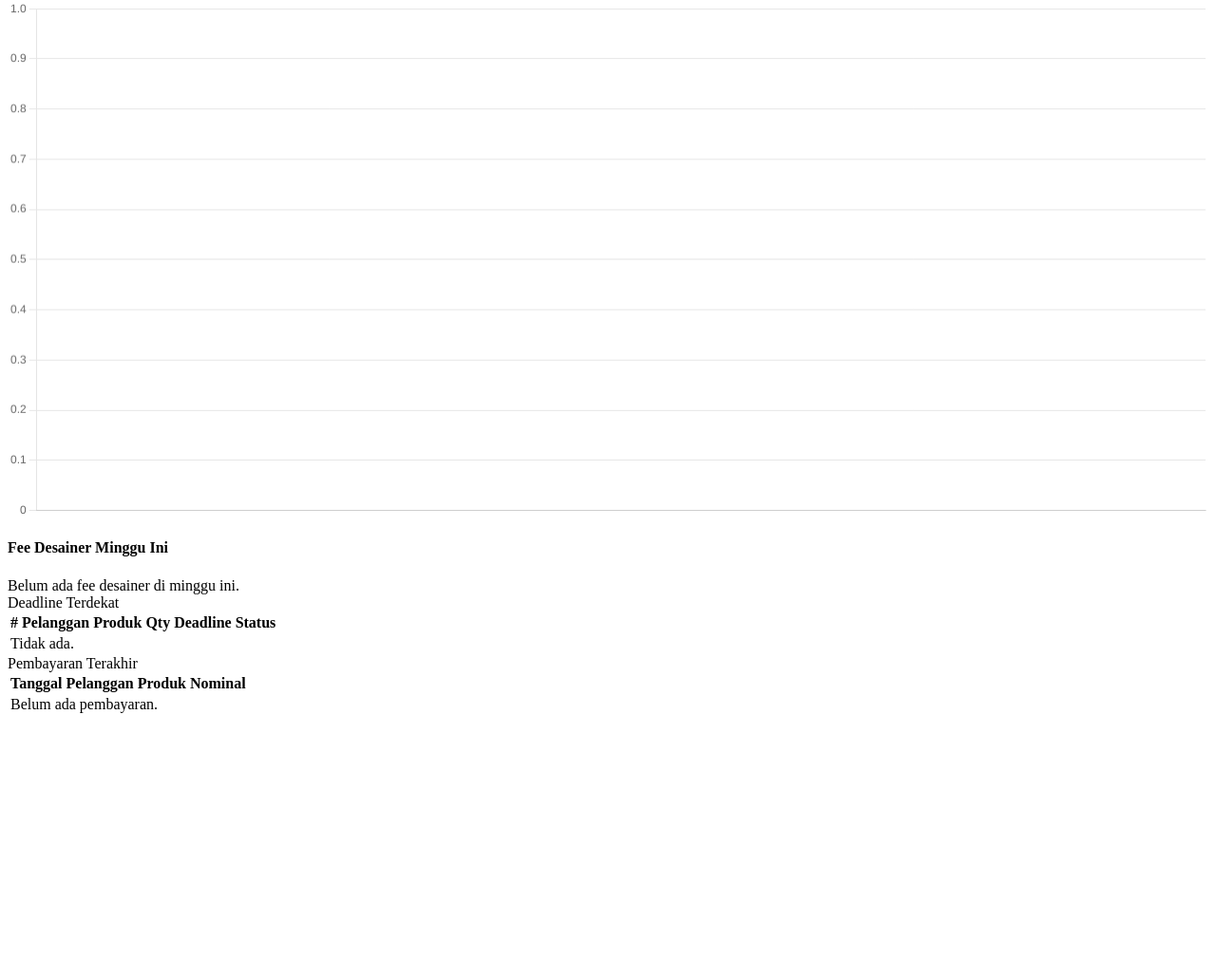
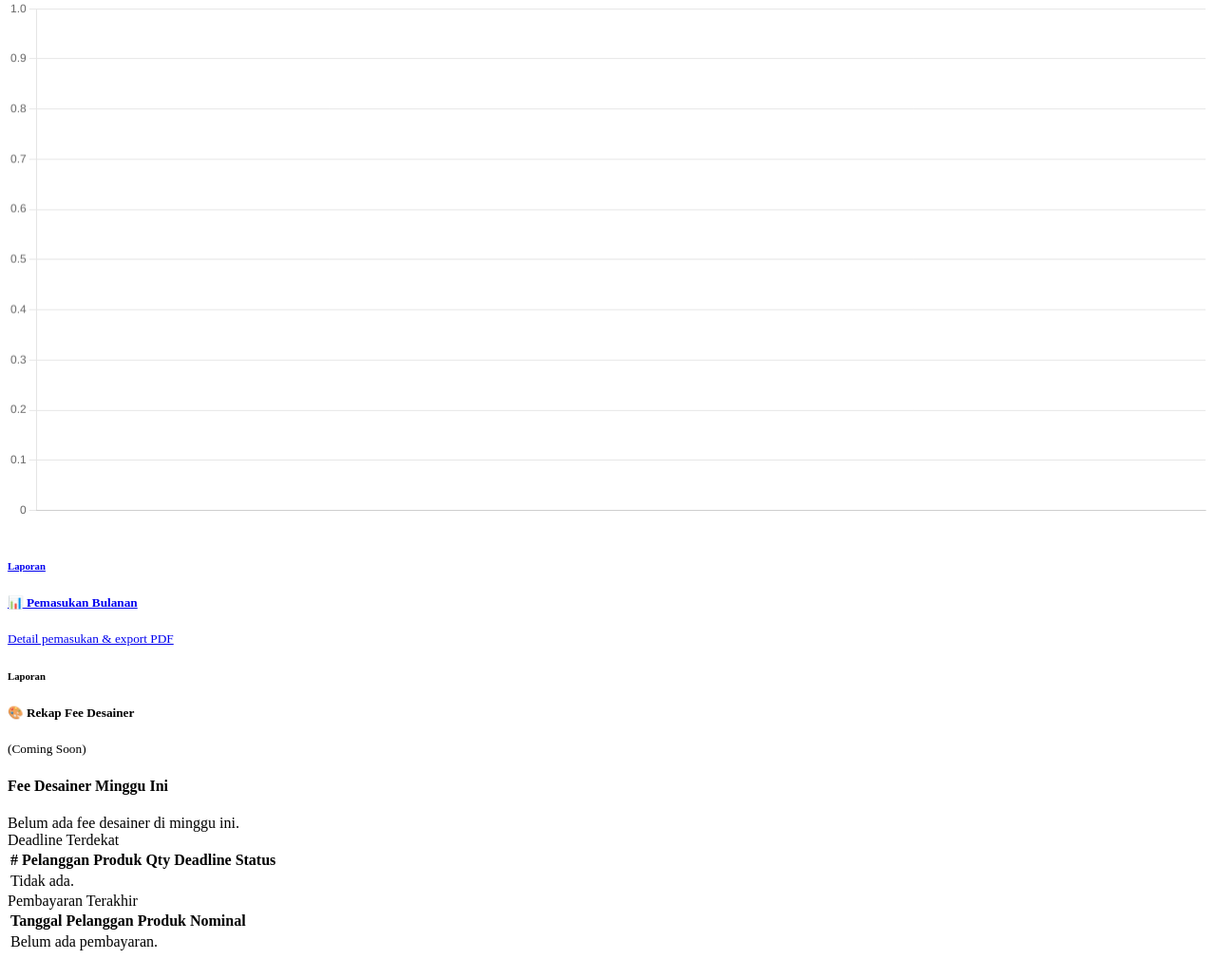
Before and after one commit to hsnwf15/percetakan, a PHP site: the page made by app/views/dashboard.php in a window 1280 px wide. Shown: the part 813-1843 px from the top of the page at 95% size. Before the commit the page ends 1564 px from the top, so only its background shows below. Run offline with PHP 8.4, Linux system fonts and the light colour scheme; the template is opened without the code that fills it, so the values that code supplies are empty.

Commit message:
membuat card link laporan pemasukan

```diff
--- a/app/views/dashboard.php
+++ b/app/views/dashboard.php
@@ -78,7 +78,28 @@
         </div>
     </div>
 </div>
+<br>
+<div class="row mb-4">
+    <div class="col-md-4">
+        <a href="?r=dashboard/pemasukanBulanan" class="card text-decoration-none shadow-sm">
+            <div class="card-body">
+                <h6 class="text-muted">Laporan</h6>
+                <h5>📊 Pemasukan Bulanan</h5>
+                <small class="text-muted">Detail pemasukan & export PDF</small>
+            </div>
+        </a>
+    </div>
 
+    <div class="col-md-4">
+        <div class="card text-muted shadow-sm">
+            <div class="card-body">
+                <h6>Laporan</h6>
+                <h5>🎨 Rekap Fee Desainer</h5>
+                <small>(Coming Soon)</small>
+            </div>
+        </div>
+    </div>
+</div>
 <h4 class="mb-3">Fee Desainer Minggu Ini</h4>
 
 <div class="row">
```
Also changed, not shown: 1 other file.
